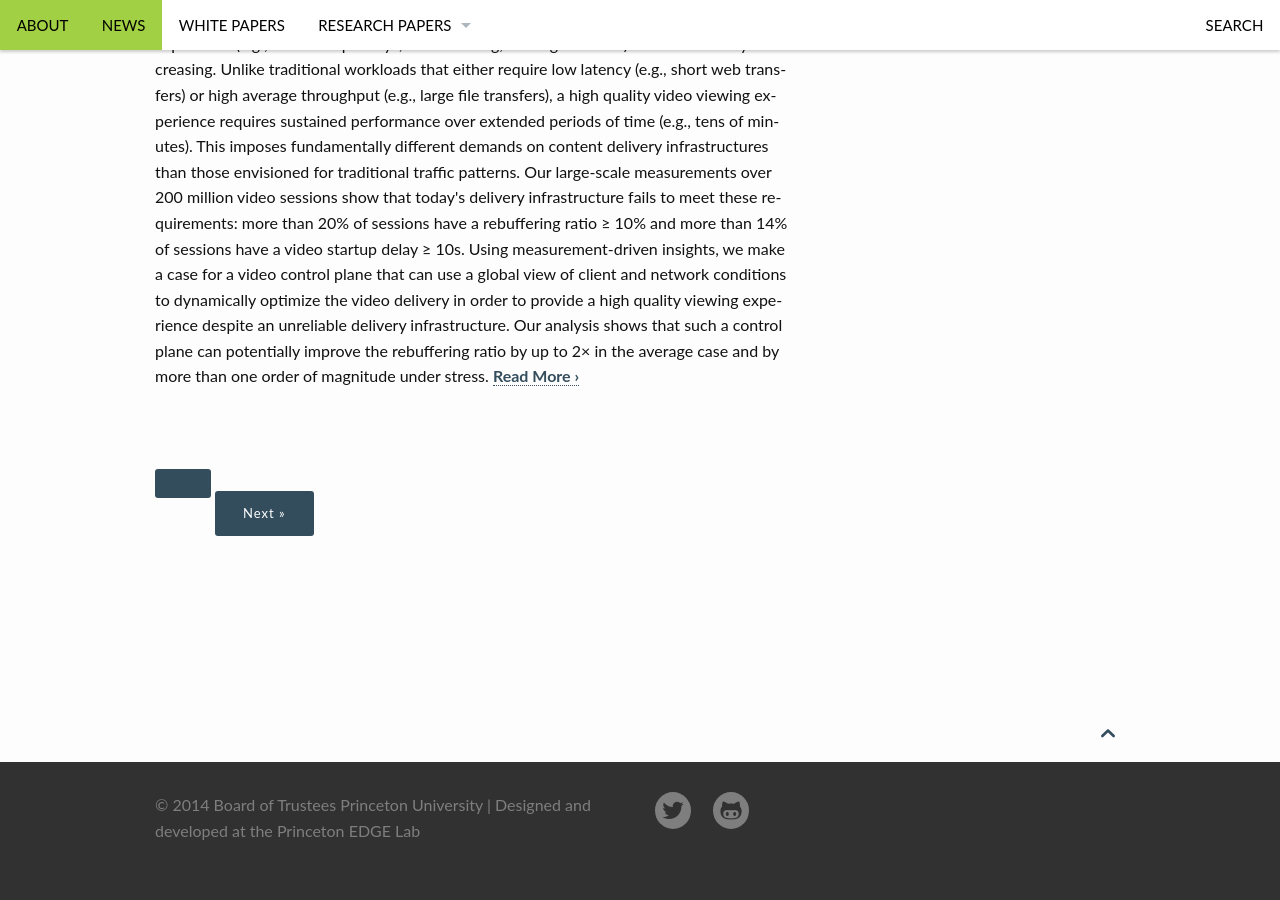
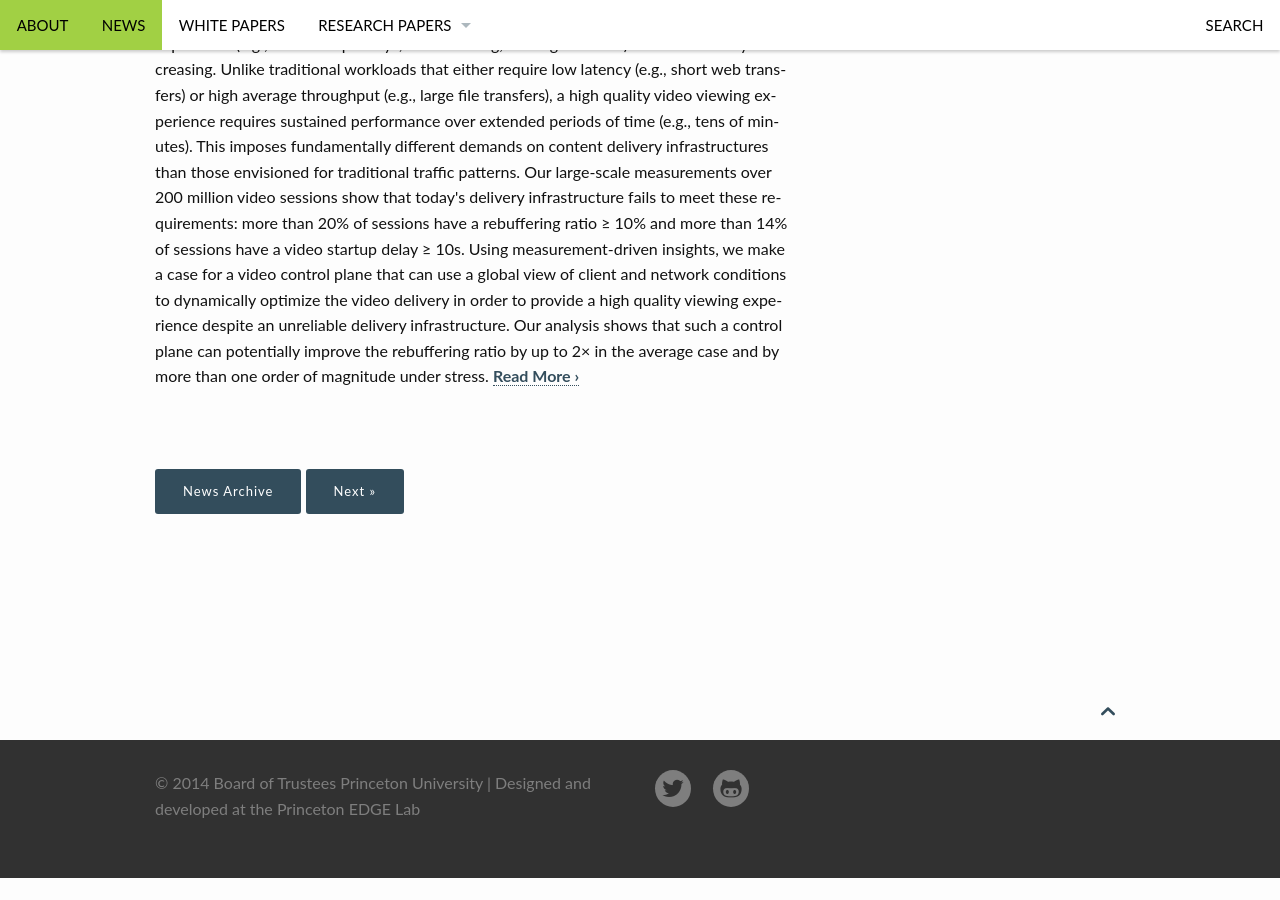
Before and after one commit to fogresearch/fogresearch.github.io, a Jekyll site: the page built from news/index.html, in a window 1280 px wide and 900 px high, scrolled down 2352 px. Built offline with Jekyll 4.4.1, drawn with Linux system fonts in a browser that asks for light colours; the list of posts is cut into pages by our own code; after the commit the page ends 3230 px from its top, so only the background shows below that.

Commit message:
added New archive label

```diff
--- a/_data/language.yml
+++ b/_data/language.yml
@@ -1,6 +1,7 @@
 info_website: "More info on FOG networks"
 archive: "Archive"
 blog_archive: "Blog Archive"
+news_archive: "News Archive"
 blog: "Blog"
 comments_headline: "Dialogue &amp; Discussion"
 more: "More ›"
```
